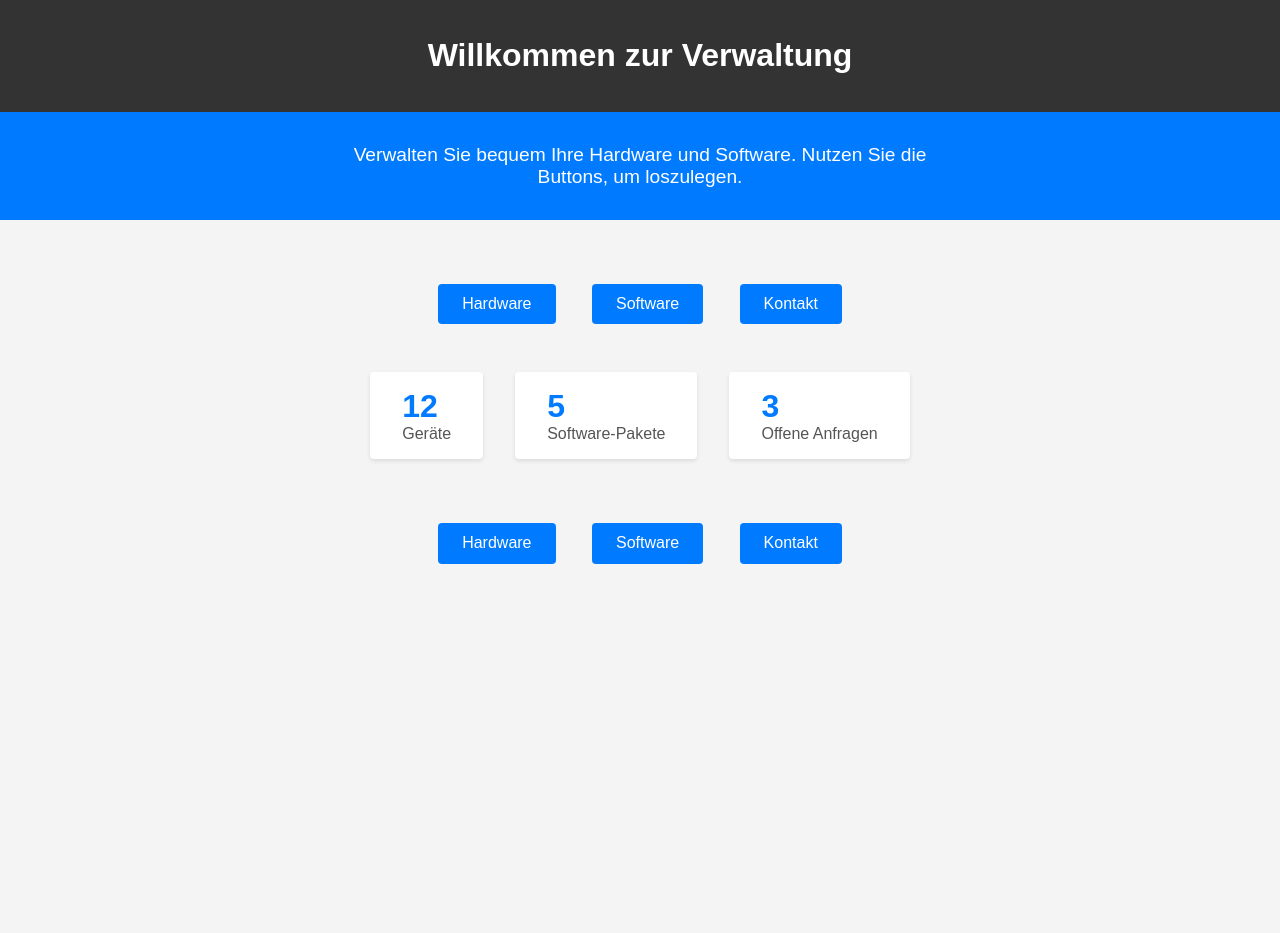
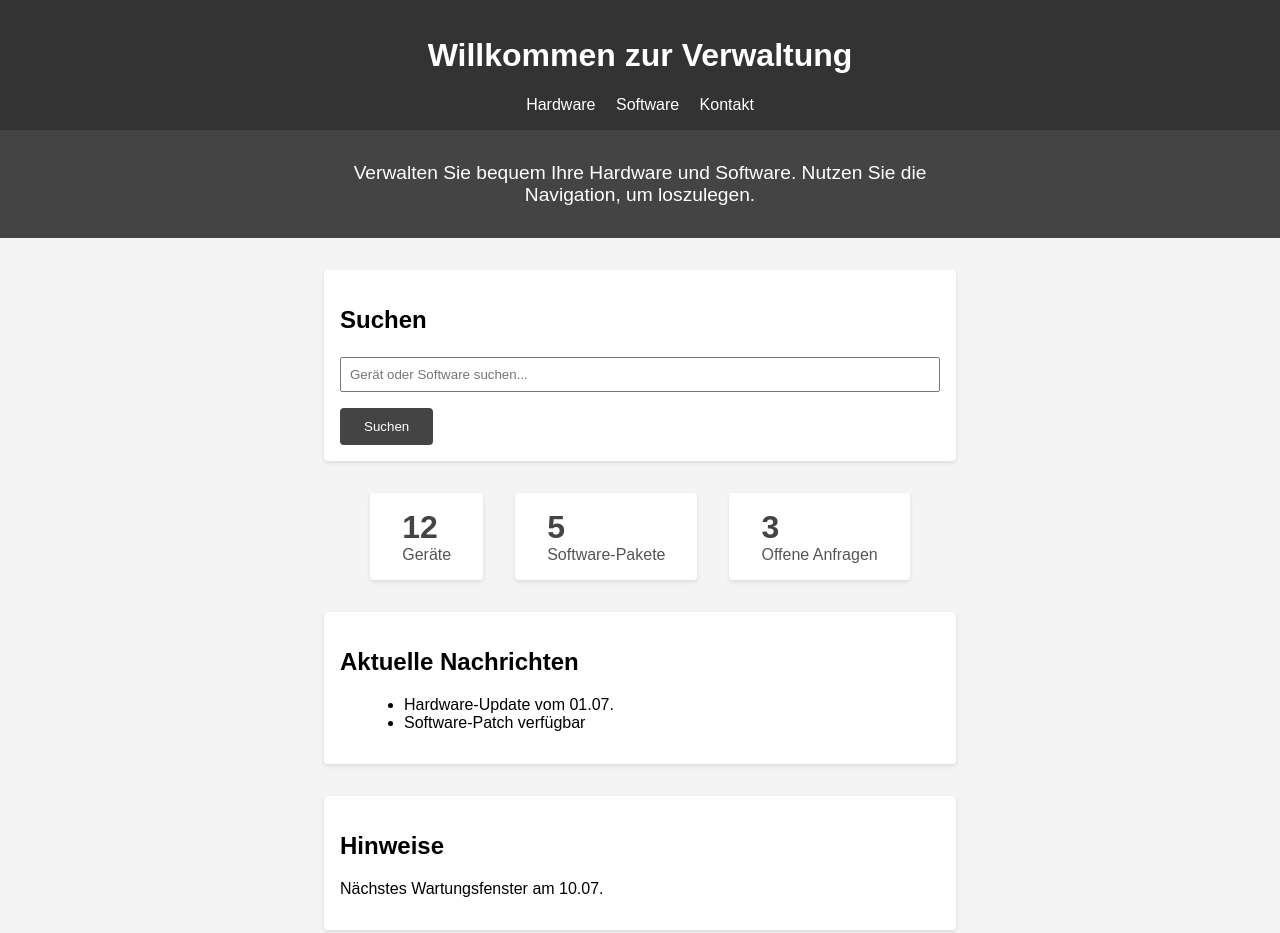
Before and after one commit to Feuder/Test, a website: page index.html in a window 1280 px wide. Before the commit the page ends 800 px from the top, so only its background shows below. Drawn offline with Linux system fonts and the light colour scheme.

Commit message:
Refine start page styling

```diff
--- a/css/index.css
+++ b/css/index.css
@@ -1,10 +1,6 @@
 /* Zusätzliche Styles für die Startseite */
-.start-container {
-    margin-top: 3rem;
-}
-
 .hero {
-    background-color: #007bff;
+    background-color: #444;
     color: white;
     padding: 2rem 0;
     text-align: center;
@@ -33,9 +29,15 @@
 .stat strong {
     display: block;
     font-size: 2rem;
-    color: #007bff;
+    color: #444;
 }
 
 .stat span {
     color: #555;
 }
+
+.news,
+.alerts,
+.search {
+    margin-top: 2rem;
+}
--- a/css/kontakt.css
+++ b/css/kontakt.css
@@ -1,6 +1,6 @@
 /* Styles für die Kontakt-Seite */
 a {
-    color: #007bff;
+    color: #444;
 }
 
 a:hover {
--- a/css/style.css
+++ b/css/style.css
@@ -10,6 +10,20 @@ header {
     color: #fff;
     padding: 1rem;
     text-align: center;
+}
+
+.quick-links {
+    margin-top: 0.5rem;
+}
+
+.quick-links a {
+    color: #fff;
+    margin: 0 0.5rem;
+    text-decoration: none;
+}
+
+.quick-links a:hover {
+    text-decoration: underline;
 }
 
 .hardware-form,
@@ -37,7 +51,7 @@ input {
 button {
     margin-top: 1rem;
     padding: 0.7rem 1.5rem;
-    background-color: #007bff;
+    background-color: #444;
     color: white;
     border: none;
     border-radius: 4px;
@@ -45,7 +59,7 @@ button {
 }
 
 button:hover {
-    background-color: #0056b3;
+    background-color: #222;
 }
 
 #hardwareTable {
@@ -66,22 +80,21 @@ button:hover {
 }
 
 /* Startseite */
-.start-container {
+
+
+/* Zusätzliche Bereiche auf der Startseite */
+.search,
+.news,
+.alerts {
     max-width: 600px;
     margin: 2rem auto;
-    text-align: center;
+    background: #fff;
+    padding: 1rem;
+    border-radius: 4px;
+    box-shadow: 0 2px 4px rgba(0, 0, 0, 0.1);
 }
 
-.nav-button {
-    display: inline-block;
-    margin: 1rem;
-    padding: 0.7rem 1.5rem;
-    background-color: #007bff;
-    color: white;
-    text-decoration: none;
-    border-radius: 4px;
+.news ul {
+    list-style: disc;
+    margin-left: 1.5rem;
 }
-
-.nav-button:hover {
-    background-color: #0056b3;
-}
--- a/index.html
+++ b/index.html
@@ -10,15 +10,22 @@
 <body>
     <header>
         <h1>Willkommen zur Verwaltung</h1>
+        <nav class="quick-links">
+            <a href="hardware.html">Hardware</a>
+            <a href="software.html">Software</a>
+            <a href="kontakt.html">Kontakt</a>
+        </nav>
     </header>
     <main>
         <section class="hero">
-            <p>Verwalten Sie bequem Ihre Hardware und Software. Nutzen Sie die Buttons, um loszulegen.</p>
+            <p>Verwalten Sie bequem Ihre Hardware und Software. Nutzen Sie die Navigation, um loszulegen.</p>
         </section>
-        <section class="start-container">
-            <a class="nav-button" href="hardware.html">Hardware</a>
-            <a class="nav-button" href="software.html">Software</a>
-            <a class="nav-button" href="kontakt.html">Kontakt</a>
+        <section class="search">
+            <h2>Suchen</h2>
+            <form id="searchForm">
+                <input type="text" id="searchQuery" placeholder="Gerät oder Software suchen...">
+                <button type="submit">Suchen</button>
+            </form>
         </section>
         <section class="stats">
             <div class="stat">
@@ -34,11 +41,18 @@
                 <span>Offene Anfragen</span>
             </div>
         </section>
+        <section class="news">
+            <h2>Aktuelle Nachrichten</h2>
+            <ul>
+                <li>Hardware-Update vom 01.07.</li>
+                <li>Software-Patch verfügbar</li>
+            </ul>
+        </section>
+        <section class="alerts">
+            <h2>Hinweise</h2>
+            <p>Nächstes Wartungsfenster am 10.07.</p>
+        </section>
     </main>
-    <div class="start-container">
-        <a class="nav-button" href="hardware.html">Hardware</a>
-        <a class="nav-button" href="software.html">Software</a>
-        <a class="nav-button" href="kontakt.html">Kontakt</a>
-    </div>
+    <script src="js/index.js"></script>
 </body>
 </html>
--- /dev/null
+++ b/js/index.js
@@ -0,0 +1,12 @@
+const form = document.getElementById('searchForm');
+const queryInput = document.getElementById('searchQuery');
+
+if (form) {
+    form.addEventListener('submit', (e) => {
+        e.preventDefault();
+        const query = queryInput.value.trim();
+        if (query) {
+            alert(`Suche nach "${query}" wird ausgef\u00fchrt.`);
+        }
+    });
+}
```
Also changed, not shown: README.md.
